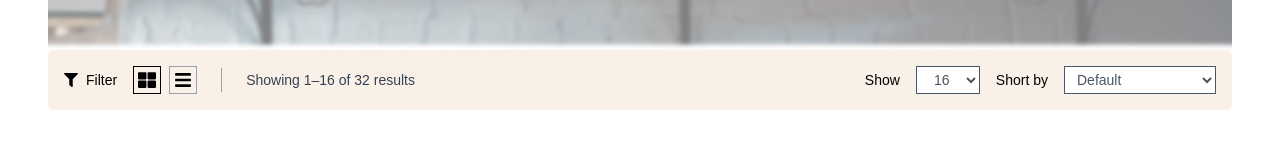
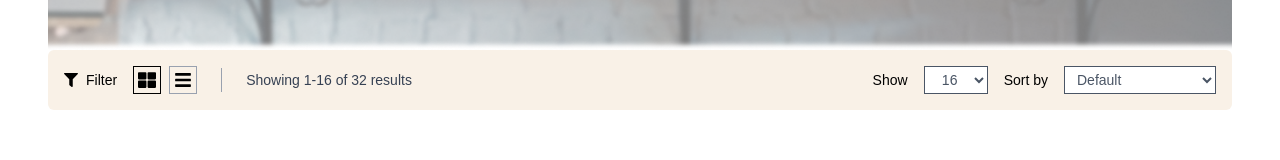
Before and after one commit to mwenaro/gomycode-furniro-ecommere-nextjs-app, a Next.js app: page /shop in a window 1280 px wide. Shown: the part 334-494 px from the top of the page. Built offline with nearby package versions, Linux system fonts and the light colour scheme.

Commit message:
updated the ShopToolbar component

```diff
--- a/src/components/shop/ShopToolbar.tsx
+++ b/src/components/shop/ShopToolbar.tsx
@@ -20,7 +20,7 @@ export default function ShopToolbar() {
 
         <div className="hidden sm:block border-l h-6 border-gray-400 mx-2" />
 
-        <p className="text-gray-700">Showing 1–16 of 32 results</p>
+        <p className="text-gray-700">Showing 1-16 of 32 results</p>
       </div>
 
       {/* Right section */}
@@ -32,7 +32,7 @@ export default function ShopToolbar() {
           <option>32</option>
         </select>
 
-        <span className="font-medium">Short by</span>
+        <span className="font-medium">Sort by</span>
         <select className="border px-2 py-1 bg-white text-gray-600">
           <option>Default</option>
           <option>Price: Low to High</option>
```
